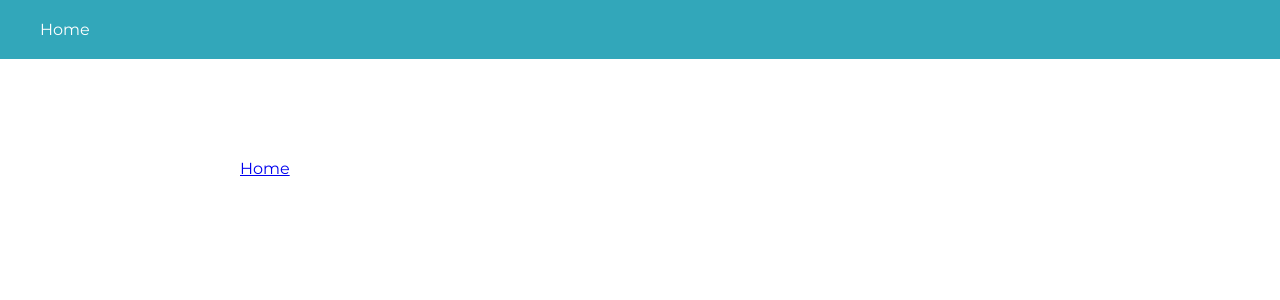
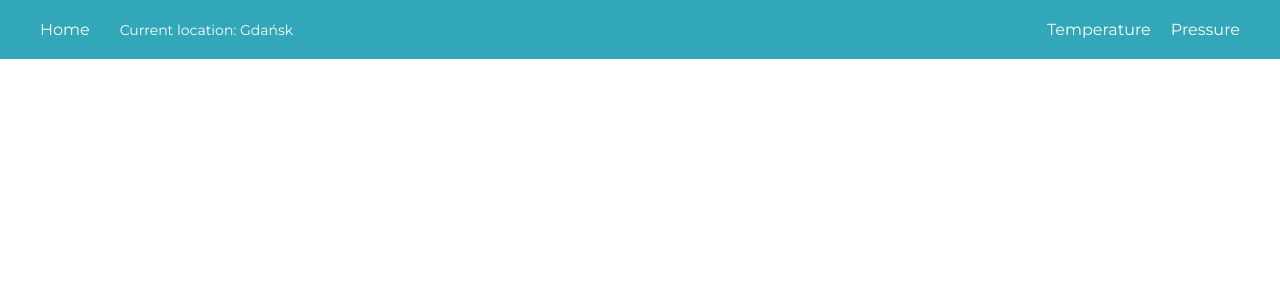
Before and after one commit to Iwo98/weather-app, a React (Create React App) app: page /another in a window 1280 px wide. Shown: the top 300 px of the page. Built offline with nearby package versions, Linux system fonts and the light colour scheme.

Commit message:
Finished changing cities and images of the weather.

```diff
--- a/src/App.js
+++ b/src/App.js
@@ -1,5 +1,5 @@
 import { Routes, Route } from "react-router-dom";
-import Another from "./pages/another";
+import Pressure from "./pages/preassure";
 import Home from "./pages/home";
 import Layout from "./components/layout/Layout";
 
@@ -10,7 +10,7 @@ function App() {
       <Layout>
         <Routes>
           <Route path="/" element={<Home />} />
-          <Route path="another" element={<Another />} />
+          <Route path="/pressure" element={<Pressure />} />
         </Routes>
       </Layout>
     </div>
--- /dev/null
+++ b/src/components/Loader.jsx
@@ -0,0 +1,44 @@
+import styled, { keyframes} from "styled-components";
+
+const rotate = keyframes`
+  from {
+    transform: rotate(0deg);
+  }
+
+  to {
+    transform: rotate(360deg);
+  }
+`;
+
+const Wrapper = styled.div`
+  min-height: 450px;
+  height: 100%;
+  width: 100%;
+  display: grid;
+  place-items: center;
+`;
+
+const StyledLoader = styled.svg`
+  height: 200px;
+  width: 200px;
+  animation: ${rotate} 4s linear infinite;
+`;
+
+const Loader = () => {
+  return (
+    <Wrapper>
+      <StyledLoader xmlns="http://www.w3.org/2000/svg" width="24" height="24" viewBox="0 0 24 24" fill="none" stroke="#21a7ba" stroke-width="2" stroke-linecap="round" stroke-linejoin="round">
+        <line x1="12" y1="2" x2="12" y2="6"/>
+        <line x1="12" y1="18" x2="12" y2="22"/>
+        <line x1="4.93" y1="4.93" x2="7.76" y2="7.76"/>
+        <line x1="16.24" y1="16.24" x2="19.07" y2="19.07"/>
+        <line x1="2" y1="12" x2="6" y2="12"/>
+        <line x1="18" y1="12" x2="22" y2="12"/>
+        <line x1="4.93" y1="19.07" x2="7.76" y2="16.24"/>
+        <line x1="16.24" y1="7.76" x2="19.07" y2="4.93"/>
+      </StyledLoader>
+    </Wrapper>
+  );
+};
+
+export default Loader;
--- a/src/components/Weather.jsx
+++ b/src/components/Weather.jsx
@@ -1,17 +1,12 @@
 import styled from 'styled-components';
+import WeatherImage from "./WeatherImage";
+
 
 const Wrapper = styled.section`
   padding: 20px 30px;
   display: flex;
   flex-direction: column;
   align-items: center;
-  justify-content: space-between;
-`;
-
-const WeatherImage = styled.img`
-  height: 200px;
-  width: 200px;
-  object-fit: cover;
 `;
 
 const WeatherDescriptions = styled.div`
@@ -28,7 +23,6 @@ const WeatherDescription = styled.div`
 `;
 
 const WeatherFeature = styled.span`
-
 `;
 
 const WeatherResult = styled.span`
@@ -39,8 +33,7 @@ const WeatherResult = styled.span`
 function Weather({weather}) {
   return (
     <Wrapper>
-      <WeatherImage src="/sunny.png"/>
-      {weather ? (
+      <WeatherImage weatherDescription={weather.description}/>
       <WeatherDescriptions>
         <WeatherDescription>
           <WeatherFeature>Temperature: </WeatherFeature>
@@ -55,9 +48,6 @@ function Weather({weather}) {
           <WeatherResult>{weather.description}</WeatherResult>
         </WeatherDescription>
       </WeatherDescriptions>
-      ) : (
-        <div>Loading</div>
-      )}
     </Wrapper>
   );
 }
--- /dev/null
+++ b/src/components/WeatherImage.jsx
@@ -0,0 +1,40 @@
+import styled from 'styled-components';
+import { useEffect, useState } from "react";
+
+
+const Image = styled.img`
+  height: 200px;
+  width: 200px;
+  object-fit: cover;
+`;
+
+const descriptions = [
+  {description: 'clear sky', fileName: 'sunny'},
+  {description: 'few clouds', fileName: 'cloudy'},
+  {description: 'scattered clouds', fileName: 'cloudy'},
+  {description: 'broken clouds', fileName: 'cloudy'},
+  {description: 'shower rain', fileName: 'rainy'},
+  {description: 'rain', fileName: 'rainy'},
+  {description: 'thunderstorm', fileName: 'storm'},
+  {description: 'snow', fileName: 'snowy'},
+]
+
+const WeatherImage = ({ weatherDescription }) => {
+  const [image, setImage] = useState('sunny');
+
+  const changeImage = () => {
+    const foundImageName = descriptions.find(({ description }) => description === weatherDescription);
+
+    setImage(foundImageName?.fileName);
+  }
+
+  useEffect(() => {
+    changeImage();
+  }, [weatherDescription])
+
+  return (
+    <Image src={`/${image}.png`} />
+  );
+};
+
+export default WeatherImage
--- a/src/components/layout/Header.jsx
+++ b/src/components/layout/Header.jsx
@@ -14,10 +14,35 @@ const StyledLink = styled(Link)`
   color: white;
 `;
 
+const StyledNav = styled.nav`
+  display: flex;
+  align-items: center;
+  gap: 0 20px;
+`;
+
+const HomeWrapper = styled.div`
+  display: flex;
+  align-items: flex-end;
+  gap: 0 30px;
+`;
+
+const CurrentLocation = styled.div`
+  font-size: 14px;
+`;
+
 function Header() {
   return (
     <Wrapper>
-      <StyledLink to='/'>Home</StyledLink>
+      <HomeWrapper>
+        <StyledLink to='/'>Home</StyledLink>
+        <CurrentLocation>
+          Current location: Gdańsk
+        </CurrentLocation>
+      </HomeWrapper>
+      <StyledNav>
+        <StyledLink to='/'>Temperature</StyledLink>
+        <StyledLink to='/pressure'>Pressure</StyledLink>
+      </StyledNav>
     </Wrapper>
   );
 }
--- a/src/index.css
+++ b/src/index.css
@@ -2,7 +2,10 @@ body {
   margin: 0;
   font-family: 'Montserrat', sans-serif;
 }
+* {
+  box-sizing: border-box;
 
+}
 code {
   font-family: source-code-pro, Menlo, Monaco, Consolas, 'Courier New',
     monospace;
--- a/src/pages/home.jsx
+++ b/src/pages/home.jsx
@@ -2,6 +2,7 @@ import {useEffect, useState} from "react";
 import styled from 'styled-components';
 import axios from "axios";
 import Weather from "../components/Weather";
+import Loader from "../components/Loader";
 
 
 const Wrapper = styled.div`
@@ -9,19 +10,30 @@ const Wrapper = styled.div`
   rgba(2, 0, 36, 1) 0%,
   rgba(50, 167, 186, 0.8911939775910365) 0%,
   rgba(50, 167, 186, 0.44861694677871145) 100%);
-  padding: 50px;
+  padding: 50px 30px 30px;
   border-radius: 30px;
   width: 100%;
 `;
 
-const City = styled.h1`
+const CityWrapper = styled.div`
+  width: 100%;
+  display: flex;
+  justify-content: space-around;
+`;
+
+const City = styled.button`
   font-size: 36px;
   font-weight: 600;
   text-align: center;
   color: white;
   margin: 0;
+  padding: 0;
+  background: 0;
+  border: 0;
+  cursor: pointer;
 `;
 
+const Cities = ['Paris', 'London', 'Reykjavik'];
 
 function Home() {
   const [weather, setWeather] = useState();
@@ -29,8 +41,7 @@ function Home() {
 
   const getWeather = async (city) => {
     try {
-      const lonlat = city === 'Warszawa' ? 'lat=52.229676&lon=21.012229' : 'lat=54.348290&lon=18.6540231';
-      const {data} = await axios.get(`https://api.openweathermap.org/data/2.5/weather?${lonlat}&units=metric&appid=f6ba2dcb23663fa91c67a9643d6ca9ce`);
+      const {data} = await axios.get(`https://api.openweathermap.org/data/2.5/weather?q=${city}&&units=metric&appid=f6ba2dcb23663fa91c67a9643d6ca9ce`);
 
       setWeather({
         temp: data.main.temp,
@@ -46,17 +57,23 @@ function Home() {
     void getWeather(city)
   }, [city])
 
-  console.log(weather);
+  if (!weather) {
+    return <Loader/>;
+  }
 
   return (
     <Wrapper>
-      <City>{city}</City>
-      <button
-        onClick={() => setCity((prevState) => prevState === 'Warszawa' ? 'Gdańsk' : 'Warszawa')}
-        type='button'
-      >
-        Change city
-      </button>
+      <CityWrapper>
+        {Cities.map((city) => (
+          <City
+            key={city}
+            onClick={() => setCity(city)}
+            type='button'
+          >
+            {city}
+          </City>
+        ))}
+      </CityWrapper>
       <Weather
         weather={weather}
       />
--- a/src/pages/another.jsx
+++ b/src/pages/preassure.jsx
@@ -1,6 +1,6 @@
 import { Link } from "react-router-dom";
 
-function Another() {
+function Pressure() {
     return (
       <div>
           <Link to='/'>Home</Link>
@@ -8,4 +8,4 @@ function Another() {
     );
   }
 
-  export default Another;
+  export default Pressure;
```
Also changed, not shown: public/loader.svg (added), public/storm.png (renamed from public/lightings.png). Lines whose indentation alone changed are shown as unchanged.
